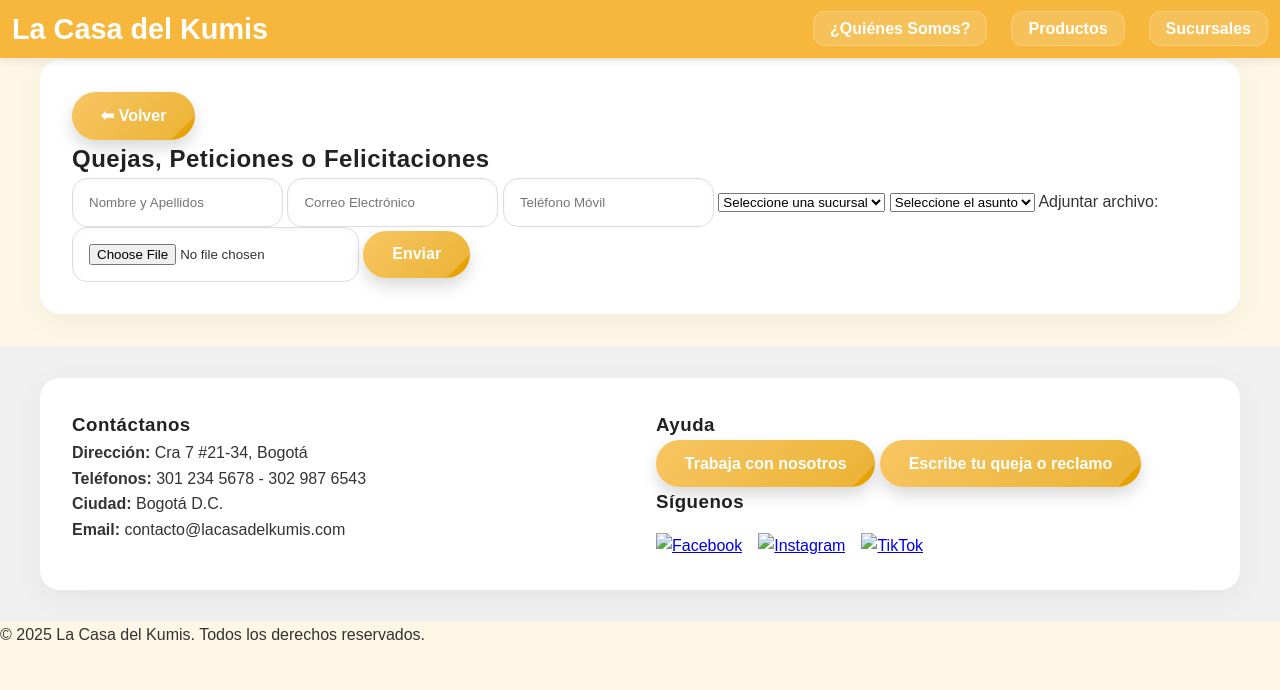
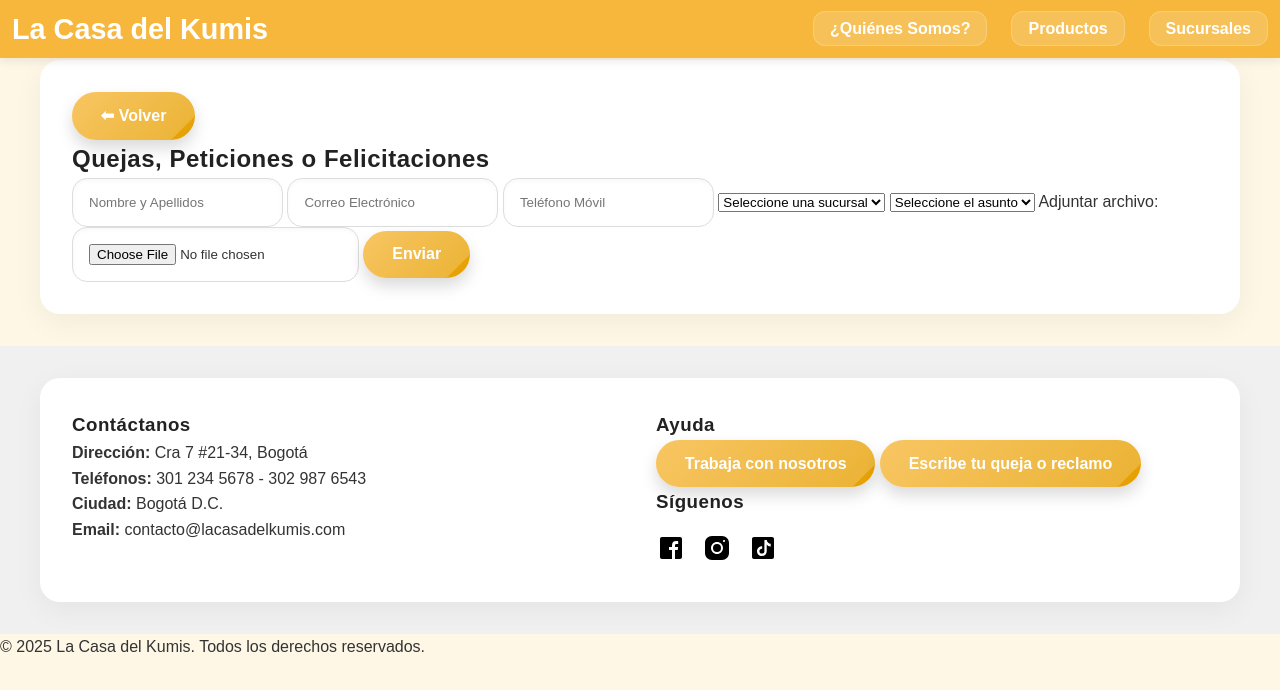
Before and after one commit to otpvayne/Pagina-web-demo, a website: page public/quejas.html in a window 1280 px wide. Drawn offline with Linux system fonts and the light colour scheme.

Commit message:
iconos redes

```diff
--- a/public/quejas.html
+++ b/public/quejas.html
@@ -86,9 +86,9 @@
         <a href="quejas.html"><button>Escribe tu queja o reclamo</button></a>
         <h3>Síguenos</h3>
         <div class="social">
-          <a href="https://facebook.com/lacasadelkumis" target="_blank"><img src="images/facebook.png" alt="Facebook" /></a>
-          <a href="https://instagram.com/lacasadelkumis" target="_blank"><img src="images/instagram.png" alt="Instagram" /></a>
-          <a href="https://tiktok.com/@lacasadelkumis" target="_blank"><img src="images/tiktok.png" alt="TikTok" /></a>
+          <a href="https://facebook.com/lacasadelkumis" target="_blank"><img src="images/facebook.svg" alt="Facebook" /></a>
+          <a href="https://instagram.com/lacasadelkumis" target="_blank"><img src="images/instagram.svg" alt="Instagram" /></a>
+          <a href="https://tiktok.com/@lacasadelkumis" target="_blank"><img src="images/tiktok.svg" alt="TikTok" /></a>
         </div>
       </div>
     </div>
```
